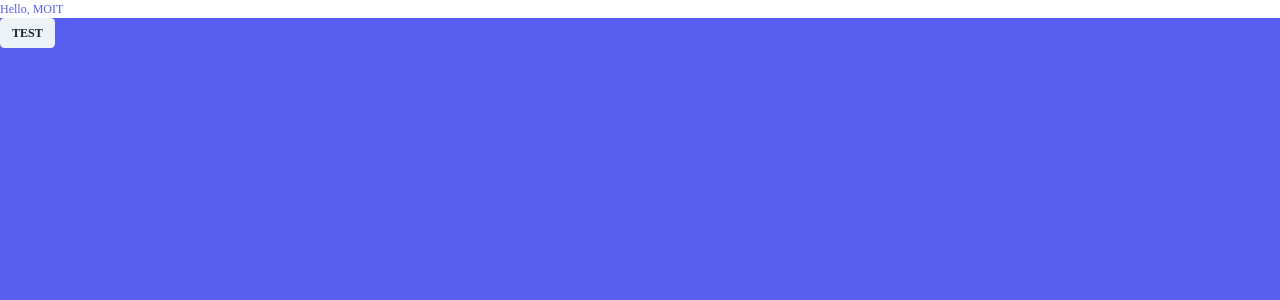
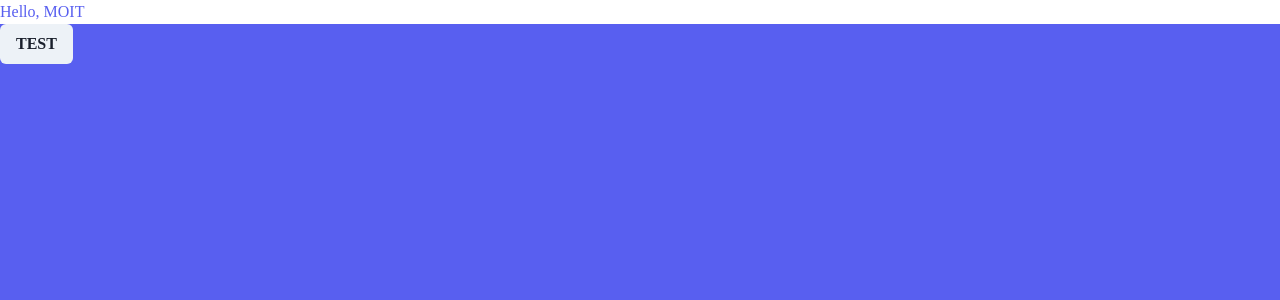
Before and after one commit to mash-up-kr/moit-web, a React (Vite) app: page / in a window 1280 px wide. Shown: the top 300 px of the page. Built offline with nearby package versions, Linux system fonts and the light colour scheme; a web font is replaced by a local one; what emotion-normalize would draw is missing.

Commit message:
🐛 fix: typo 수정

```diff
--- a/src/domain/moit/components/TimeZone.tsx
+++ b/src/domain/moit/components/TimeZone.tsx
@@ -54,7 +54,9 @@ const Content = styled.div<{ isCurrentCursor: boolean }>`
   }
 
   span {
-    ${({ theme }) => theme.fonts.h3}
+    font-size: 24px;
+    line-height: 36px;
+    font-weight: 600;
     color: ${({ isCurrentCursor, theme }) =>
       theme.palette[isCurrentCursor ? 'blue800' : 'gray300']};
   }
--- a/src/styles/globalStyle.ts
+++ b/src/styles/globalStyle.ts
@@ -27,14 +27,15 @@ const globalStyle = css`
   }
 
   body {
+    font-family: 'Pretendard';
+    color: ${colors.text.general};
+
     @media only screen and (-webkit-device-pixel-ratio: 3) {
       padding-top: env(safe-area-inset-top);
       padding-bottom: env(safe-area-inset-bottom);
       padding-left: env(safe-area-inset-left);
       padding-right: env(safe-area-inset-right);
     }
-    font-family: Pretendard;
-    color: ${colors.text.general};
   }
 `;
 
--- a/src/styles/theme.ts
+++ b/src/styles/theme.ts
@@ -133,7 +133,6 @@ export type Theme = typeof theme;
 export const chakraTheme = extendTheme({
   colors: { ...colors },
   space: { ...space },
-  fonts: { ...fonts },
 });
 
 export default theme;
```
